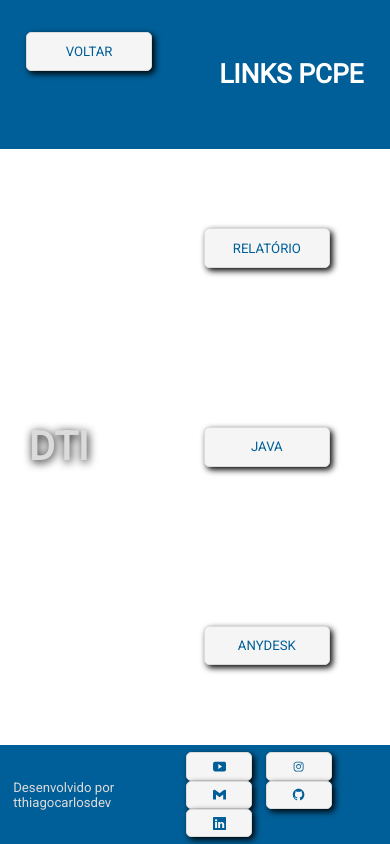
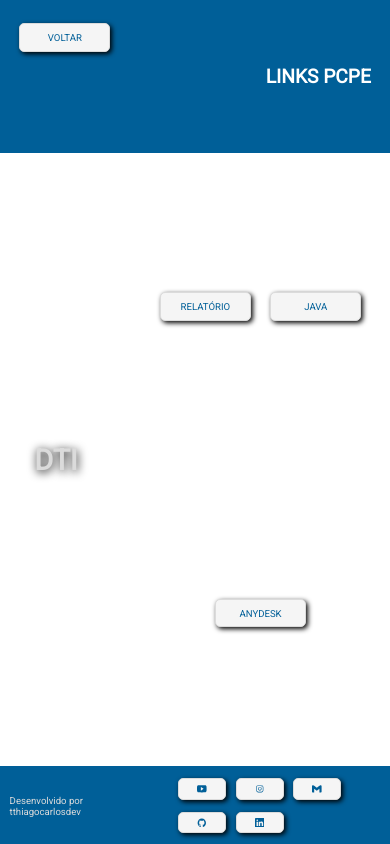
Before and after one commit to tthiagocarlosdev/links-sistemas, a React (Create React App) app: page /dti in a window 390 px wide. Built offline with nearby package versions, Linux system fonts and the light colour scheme; no server answers.

Commit message:
Adicionado link do PJE no bloco Geral, link DTI removido de bloco Geral para bloco Outros, diminuicao dos valores de percentual do @media em App.css

```diff
--- a/src/App.css
+++ b/src/App.css
@@ -15,25 +15,25 @@
 
 @media(max-width:1080px){
   html{
-    font-size: 93.75%;
+    font-size: 90%;
   }
 }
 
 @media(max-width:720px){
   html{
-    font-size: 87.5%;
+    font-size: 80%;
   }
 }
 
 @media(max-width:500px){
   html{
-    font-size: 82.5%;
+    font-size: 60%;
   }
 }
 
 @media(max-width:300px){
   html{
-    font-size: 75.5%;
+    font-size: 50%;
   }
 }
 
--- a/src/components/MainGeneral.jsx
+++ b/src/components/MainGeneral.jsx
@@ -1,16 +1,6 @@
 import React from 'react';
-import { useNavigate } from 'react-router-dom';
 
  const MainGeneral = () => {
-  const navigate = useNavigate()
-
-  const hadleGoDtiPage = () => {
-    navigate("/dti")
-  }
-
-  const handleGoBack = () => {
-    navigate(-1)
-  }
 
   return (
     <div className="box-general">
@@ -18,10 +8,10 @@ import { useNavigate } from 'react-router-dom';
       <ul className="links-general">
         <li> <a href="http://www.policiacivil.pe.gov.br/" target="_blank" > SITE PCPE </a></li>
         <li> <a href="https://pcpevirtual.policiacivil.pe.gov.br/pcp/open.do?action=open&sys=PCP" target="_blank" > PCPE VIRTUAL </a></li>
+        <li> <a href="https://pje.tjpe.jus.br/1g/login.seam" target="_blank"> PJE </a></li>
         <li> <a href="https://sei.pe.gov.br/sip/login.php?sigla_orgao_sistema=GOVPE&sigla_sistema=SEI" target="_blank" > SEI </a></li>
         <li> <a href="https://www.expresso.pe.gov.br/login.php?cd=1" target="_blank" >  EXPRESSO </a></li>
         <li> <a href="https://drive.expresso.pe.gov.br/login" target="_blank" >  DRIVE PE </a></li>
-        <button onClick={hadleGoDtiPage} className="button" > DTI </button>
       </ul>
 
     </div>
--- a/src/components/MainOthers.jsx
+++ b/src/components/MainOthers.jsx
@@ -1,10 +1,24 @@
 import React from 'react';
 
+import { useNavigate } from 'react-router-dom';
+
 const MainOthers = () => {
+
+  const navigate = useNavigate()
+
+  const hadleGoDtiPage = () => {
+    navigate("/dti")
+  }
+
+  const handleGoBack = () => {
+    navigate(-1)
+  }
+
   return (
     <div className="box-others">
       <h1 className="title-others"> Outros </h1>
         <ul className="links-others">
+          <button onClick={hadleGoDtiPage} className="button" > DTI </button>
           <li> <a href="https://www.sare.pe.gov.br/contracheque/" target="_blank"> CONTRA-CHEQUE </a></li>
           <li> <a href="https://www.sadspm.pe.gov.br/web" target="_blank"> SPM </a></li>
           <li> <a href="https://www.ilovepdf.com/pt" target="_blank"> PDF's </a></li>
--- a/src/components/MainQueries.jsx
+++ b/src/components/MainQueries.jsx
@@ -12,6 +12,7 @@ const MainQueries = () => {
           <li> <a href="https://www.siap.pe.gov.br/SIAP/public/pages/login.jsf" target="_blank"> SIAP </a></li>
           <li> <a href="https://portalbnmp.cnj.jus.br/#/captcha/" target="_blank"> BNMP </a></li>
           <li> <a href="https://servicos.receita.fazenda.gov.br/Servicos/CPF/ConsultaSituacao/ConsultaPublica.asp" target="_blank"> RECEITA FEDERAL </a></li>
+          {/* <li> <a href="https://pje.tjpe.jus.br/1g/login.seam" target="_blank"> PJE </a></li> */}
         </ul>
     </div>
    );
```
Also changed, not shown: 1 other file (tests, documents, lock files or other folders).
